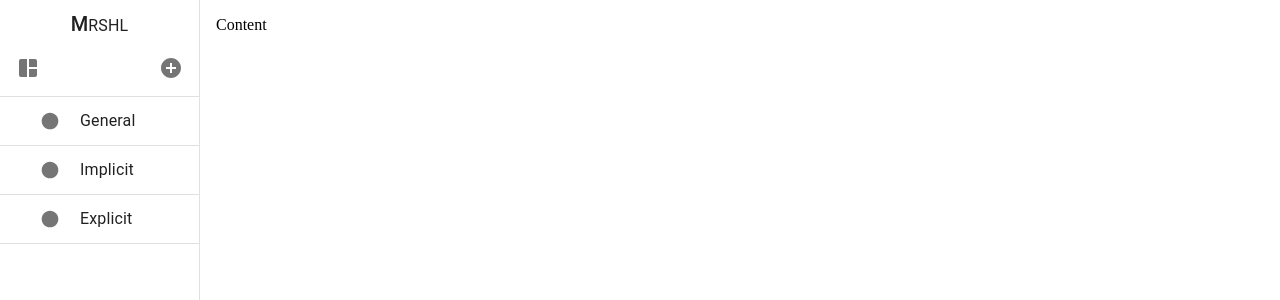
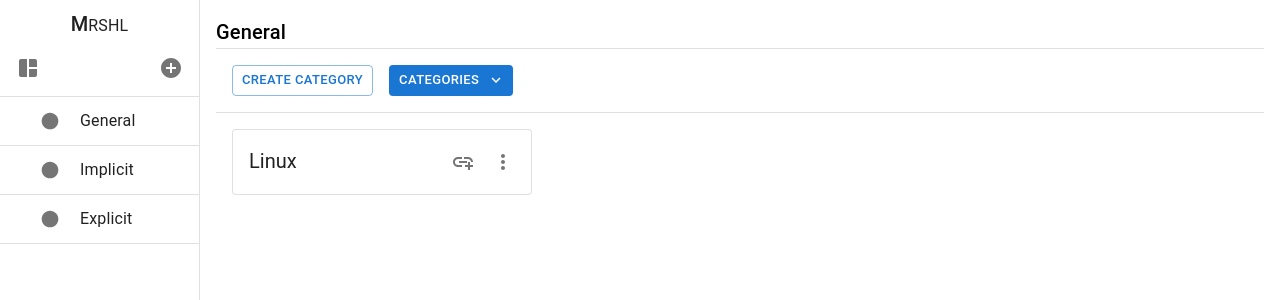
Before and after one commit to Arslan-Soomro/Mrshl-1, a React app: page / in a window 1280 px wide. Shown: the top 300 px of the page. Built offline with nearby package versions, Linux system fonts and the light colour scheme; the HTML template or start-up script is replaced by a standard one.

Commit message:
Add Topbar

```diff
--- /dev/null
+++ b/src/components/Ccard.tsx
@@ -0,0 +1,34 @@
+import { Box, Card, CardHeader, IconButton } from "@mui/material";
+import AddLinkIcon from '@mui/icons-material/AddLink';
+import MoreVertIcon from '@mui/icons-material/MoreVert';
+import { useState } from "react";
+
+const Ccard = () => {
+
+const [optionsAnchorEl, setOptionsAnchorEl] = useState<HTMLButtonElement | null>(null);
+
+const handleOptionsClick = (event: React.MouseEvent<HTMLButtonElement, MouseEvent>) => {
+    setOptionsAnchorEl(event.currentTarget);
+  };
+
+  const handleOptionsClose = () => {
+    setOptionsAnchorEl(null);
+  };
+
+  return (
+    <Card variant="outlined" sx={{ width: 300 }}>
+      <CardHeader title="Linux" titleTypographyProps={{ fontSize: 20 }} action={
+          <Box>
+              <IconButton>
+                <AddLinkIcon />
+              </IconButton>
+              <IconButton>
+                <MoreVertIcon />
+              </IconButton>
+          </Box>
+      } />
+    </Card>
+  );
+};
+
+export default Ccard;
--- /dev/null
+++ b/src/components/Cmenu.tsx
@@ -0,0 +1,59 @@
+import * as React from 'react';
+import Button from '@mui/material/Button';
+import Menu from '@mui/material/Menu';
+import MenuItem from '@mui/material/MenuItem';
+import KeyboardArrowDownIcon from '@mui/icons-material/KeyboardArrowDown';
+
+interface props {
+    AnEl: React.ReactNode,
+}
+
+const Cmenu = () => {
+
+    const [anchorEl, setAnchorEl] = React.useState<HTMLButtonElement | null>(null);
+  const open = Boolean(anchorEl);
+
+  const handleClick = (event: React.MouseEvent<HTMLButtonElement, MouseEvent>) => {
+    setAnchorEl(event.currentTarget);
+  };
+
+  const handleClose = () => {
+    setAnchorEl(null);
+  };
+
+  return (
+    <div>
+      <Button
+        aria-controls={open ? 'basic-menu' : undefined}
+        aria-haspopup="true"
+        aria-expanded={open ? 'true' : undefined}
+        onClick={handleClick}
+        variant="contained"
+        disableElevation
+        endIcon={<KeyboardArrowDownIcon />}
+        size="small"
+      >
+        Categories
+      </Button>
+
+      <Menu
+        anchorEl={anchorEl}
+        open={open}
+        onClose={handleClose}
+        MenuListProps={{
+          'aria-labelledby': 'basic-button',
+        }}
+        anchorOrigin={{
+            vertical: 'bottom',
+            horizontal: 'left'
+        }}
+      >
+        <MenuItem onClick={handleClose}>General</MenuItem>
+        <MenuItem onClick={handleClose}>Implicit</MenuItem>
+        <MenuItem onClick={handleClose}>Explicit</MenuItem>
+      </Menu>
+    </div>
+  );
+};
+
+export default Cmenu;
--- a/src/components/Layout.tsx
+++ b/src/components/Layout.tsx
@@ -1,9 +1,11 @@
 import CircleIcon from '@mui/icons-material/Circle';
 import AutoAwesomeMosaicIcon from '@mui/icons-material/AutoAwesomeMosaic';
 import AddCircleIcon from '@mui/icons-material/AddCircle';
-import { Box, Divider, Drawer, List, ListItem, ListItemIcon, ListItemText, Tooltip, Typography } from "@mui/material";
+import { Box, Button, Divider, Drawer, List, ListItem, ListItemIcon, ListItemText, Tooltip, Typography, Card } from "@mui/material";
 import React from "react";
+import Cmenu from './Cmenu';
 import AddCircle from "@mui/icons-material/AddCircle";
+import Ccard from './Ccard';
 
 interface props {
     side: React.ReactNode,
@@ -88,8 +90,8 @@ const Layout = ({side, content} : props) => {
                     </ListItem>
                     {items.map((item, ind) => {
                         return (
-                        <Tooltip title={item.text} placement="right">
-                            <ListItem button sx={styles.listItem} key={ind} divider>
+                        <Tooltip title={item.text} key={ind} placement="right">
+                            <ListItem button sx={styles.listItem} divider>
                                 <ListItemIcon ><CircleIcon fontSize="small" /></ListItemIcon>
                                 <ListItemText sx={styles.listItemText}>{item.text}</ListItemText>
                             </ListItem>
@@ -100,7 +102,17 @@ const Layout = ({side, content} : props) => {
             </Drawer>
             {/* Content */}
             <Box sx={{flexGrow: 1, p: 2}}>
-                {content}
+                <Typography variant="h6">General</Typography>
+                <Divider />
+                <Box sx={{p: 2, display: 'flex', gap: 2}}>
+                    <Button variant="outlined" size="small">Create Category</Button>
+                    <Cmenu />
+                </Box>
+                <Divider />
+                {/* The Cards */}
+                <Box sx={{p: 2}}>
+                    <Ccard />
+                </Box>
             </Box>
         </Box>
     )
```
